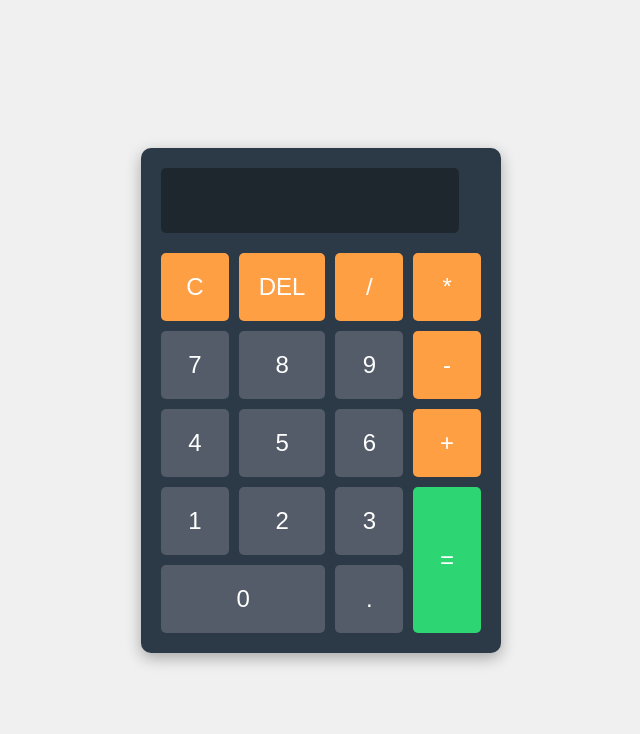
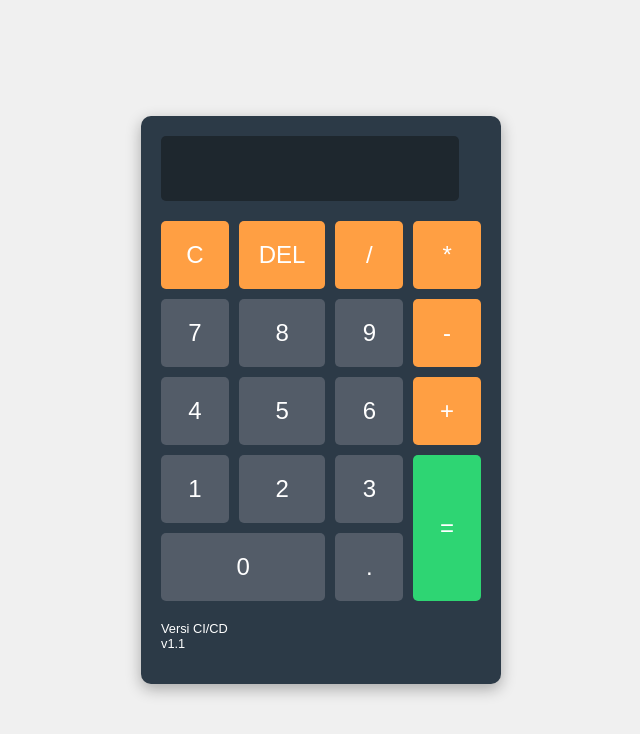
Before and after one commit to ihsanmau26/kalkulator-cicd, a plain HTML site: page index.html in a window 1280 px wide. Shown: the whole page, without its empty margins (319-959 px from the left). Drawn offline with Linux system fonts and the light colour scheme.

Commit message:
Uji CI/CD: Mengubah judul halaman dan menambah teks versi

```diff
--- a/index.html
+++ b/index.html
@@ -6,7 +6,7 @@
 
     <meta name="viewport" content="width=device-width, initial-scale=1.0" />
 
-    <title>Kalkulator Sederhana</title>
+    <title>Kalkulator CI/CD Keren</title>
 
     <link rel="stylesheet" href="styles.css" />
   </head>
@@ -51,6 +51,10 @@
         <button onclick="appendToDisplay('0')" class="zero">0</button>
 
         <button onclick="appendToDisplay('.')">.</button>
+
+        <p style="color: white; font-size: 0.8em; margin-top: 10px">
+          Versi CI/CD v1.1
+        </p>
       </div>
     </div>
 
```
